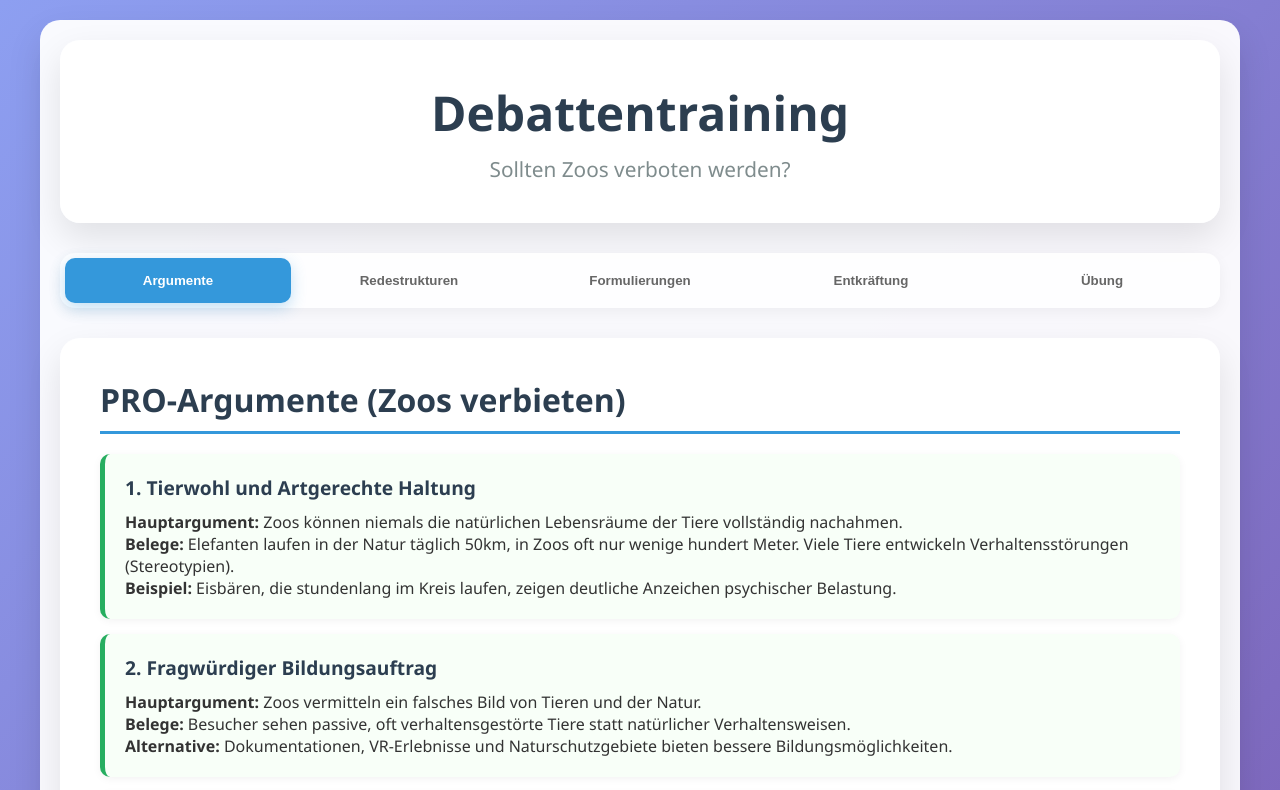
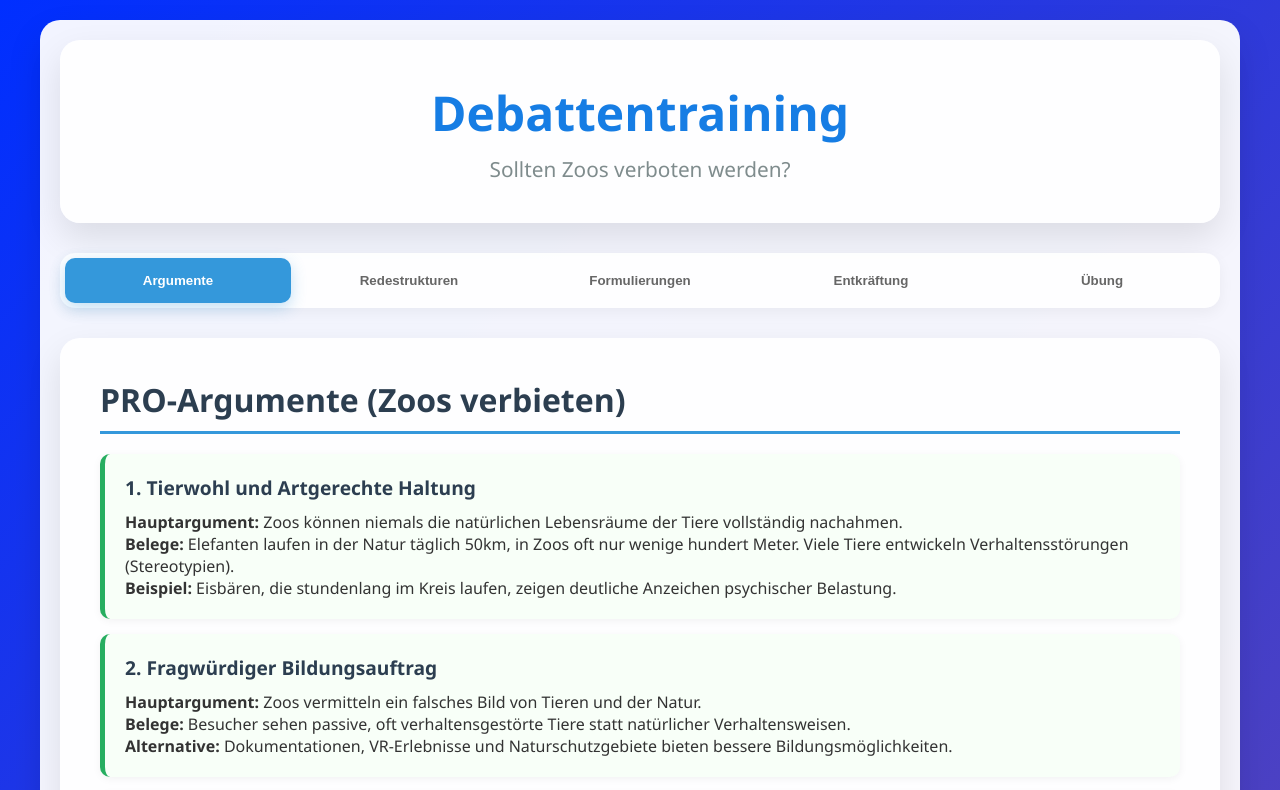
Before and after one commit to SimonTheDevloper/DebatteAPP, a plain HTML site: page index.html in a window 1280 px wide. Shown: the top 790 px of the page. Drawn offline with Linux system fonts and the light colour scheme.

Commit message:
Hintergrund ist anders

```diff
--- a/index.html
+++ b/index.html
@@ -15,7 +15,7 @@
         /* Body Styling */
         body {
             font-family: 'Segoe UI', Tahoma, Geneva, Verdana, sans-serif;
-            background: linear-gradient(135deg, #8d9ff1 0%, #764ba2 100%);
+            background: linear-gradient(135deg, #002fff 0%, #764ba2 100%);
             min-height: 100vh;
             color: #333;
             display: flex;
@@ -32,7 +32,7 @@
             padding: 20px;
             background: rgba(255,255,255,0.95); /* Semi-transparent white background for content */
             border-radius: 20px;
-            box-shadow: 0 15px 35px rgba(0,0,0,0.1);
+            box-shadow: 0 15px 35px rgba(0, 0, 0, 0.1);
         }
 
         /* Header Styling */
@@ -47,7 +47,7 @@
 
         .header h1 {
             font-size: 3rem;
-            color: #2c3e50;
+            color: #167de4;
             margin-bottom: 10px;
         }
 
```
